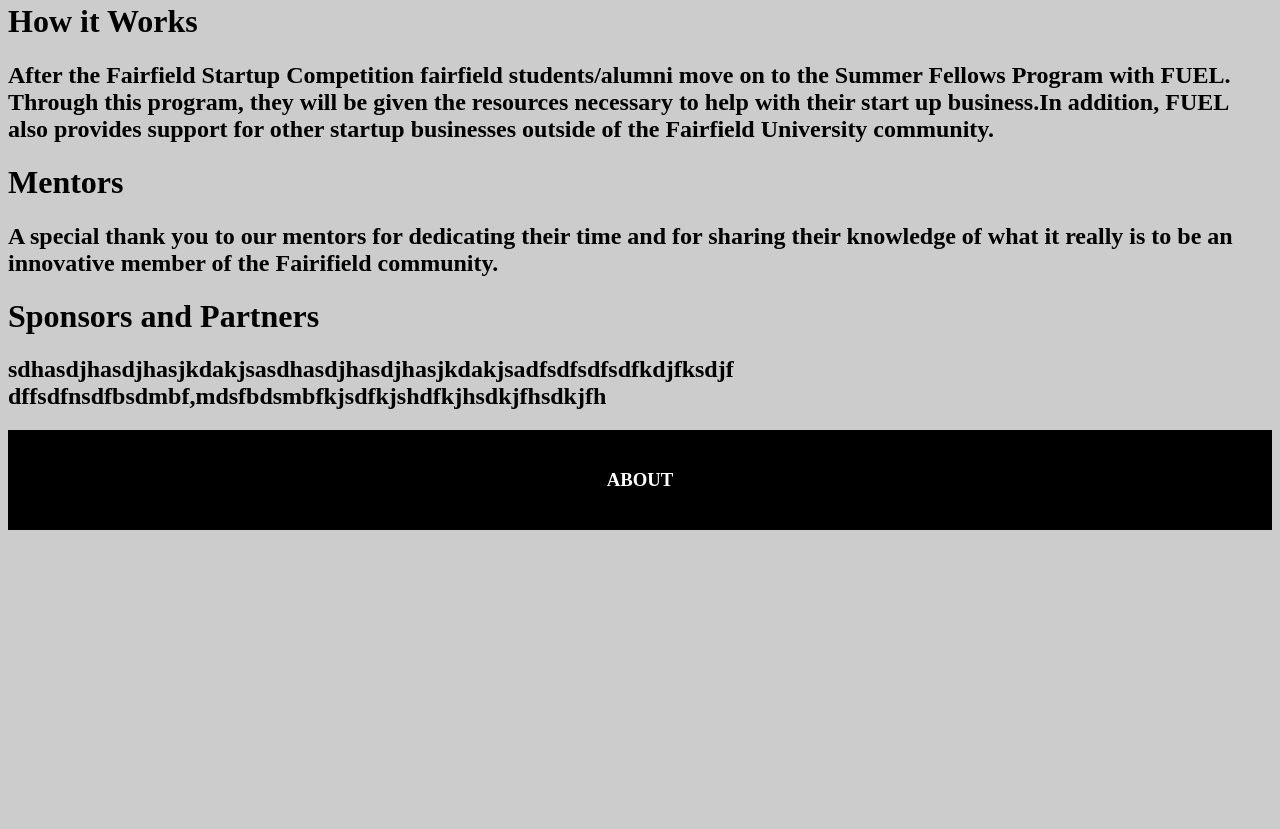
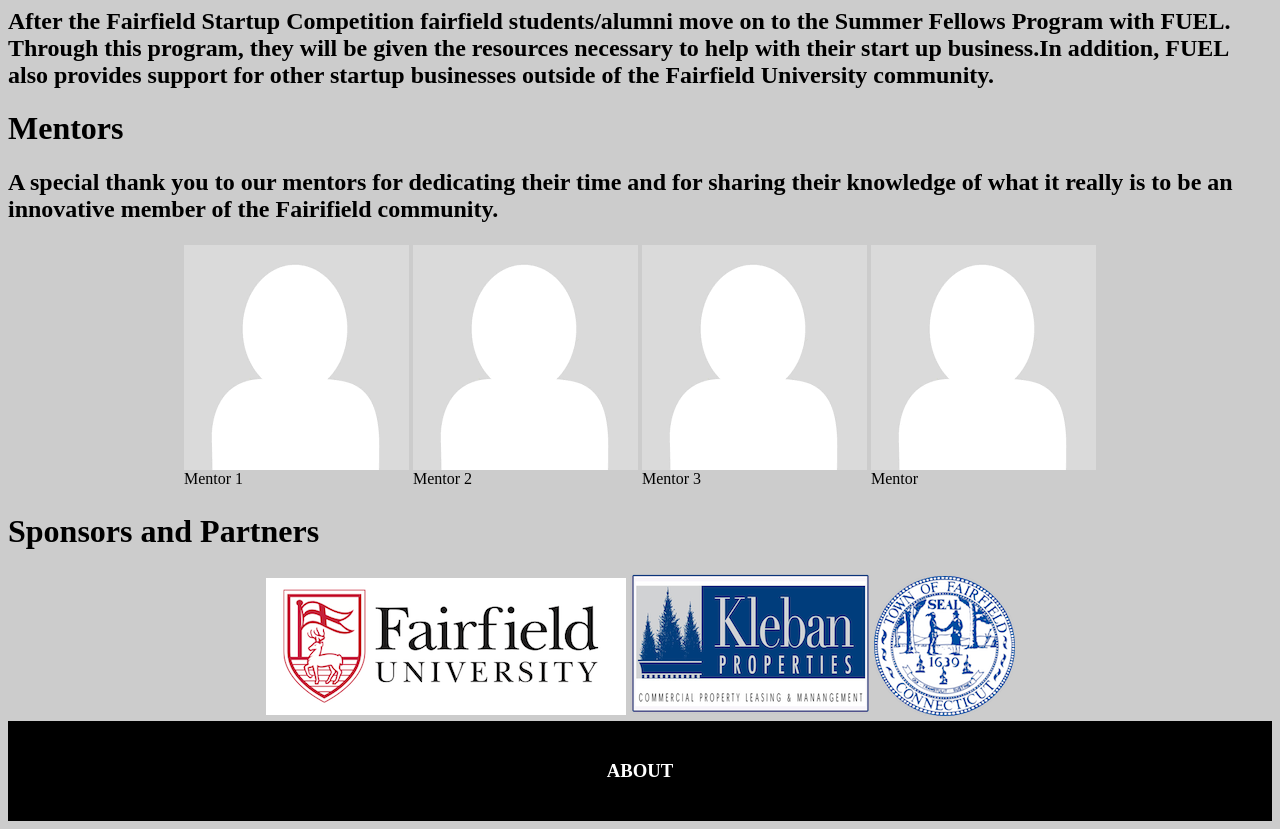
Before and after one commit to aubreytabaco/Fairfield-Fuel---Final-Project, a plain HTML site: page src/about.html in a window 1280 px wide. Shown: the part 818-1647 px from the top of the page. Before the commit the page ends 1356 px from the top, so only its background shows below. Drawn offline with Linux system fonts and the light colour scheme; files whose address does not match are found by name.

Commit message:
Replaced paths/ added more content to about page/added table to make images align

```diff
--- a/src/about.html
+++ b/src/about.html
@@ -196,17 +196,27 @@ h3 {font-style:
   </div>
   <div>
   <h1 id="mission"> Mission</h1>
-    <h2>"FUEL has grown rapaidly and become the gateway through which early stage and developing entreprenurial ventures gain access to valuable expertise, resources, and networks of influence in Fairfield County...In an effort to bring even more life into an already vibrant downtown area, the concept of a 'business incubator' was already endorsed and further positioned as an exciting community resource for the downtown and new center of learning for the university."</h2>
+  <h2>"FUEL has grown rapaidly and become the gateway through which early stage and developing entreprenurial ventures gain access to valuable expertise, resources, and networks of influence in Fairfield County."</h2>
   <h1 id="vision">Vision</h1>
   <h2>"Supporting the innovative spirit of entrepreneurs is central to the core mission of Fairfield University. We accomplish this through an innovative approach that combines student led startups with a public center for entrepreneurship and university outreach in downtown fairfield.""</h2>
   <h1 id="works">How it Works</h1>
   <h2>After the Fairfield Startup Competition fairfield students/alumni move on to the Summer Fellows Program with FUEL. Through this program, they will be given the resources necessary to help with their start up business.In addition, FUEL also  provides support for other startup businesses outside of the Fairfield University community.</h2>
   <h1 id="mentors">Mentors</h1>
   <h2>A special thank you to our mentors for dedicating their time and for sharing their knowledge of what it really is to be an innovative member of the Fairifield community.</h2>
+  <center><table>
+<tr><td><img src="C:\Users\Aubrey\Documents\College\Fall 2016\Web Design\GitHub\Fairfield-Fuel---Final-Project\docs\images\mentor_profile.png" alt="Fairfield University Logo">Mentor 1</td>
+<td><img src="C:\Users\Aubrey\Documents\College\Fall 2016\Web Design\GitHub\Fairfield-Fuel---Final-Project\docs\images\mentor_profile.png" alt=" Kleban Logo">Mentor 2</td>
+<td><img src="C:\Users\Aubrey\Documents\College\Fall 2016\Web Design\GitHub\Fairfield-Fuel---Final-Project\docs\images\mentor_profile.png" alt="Fairfield Town logo">Mentor 3</td>
+<td><img src="C:\Users\Aubrey\Documents\College\Fall 2016\Web Design\GitHub\Fairfield-Fuel---Final-Project\docs\images\mentor_profile.png" alt="Fairfield Town logo">Mentor</td>
+</tr>
+</table></center>
   <h1 id="sponsors">Sponsors and Partners</h1>
-    <h2>sdhasdjhasdjhasjkdakjsasdhasdjhasdjhasjkdakjsadfsdfsdfsdfkdjfksdjf
-    dffsdfnsdfbsdmbf,mdsfbdsmbfkjsdfkjshdfkjhsdkjfhsdkjfh</h2>
-
+  <center><table>
+<tr><td><img src="C:\Users\Aubrey\Documents\College\Fall 2016\Web Design\GitHub\Fairfield-Fuel---Final-Project\docs\images\fairfieldu_logo.png" alt="Fairfield University Logo"></td>
+<td><img src="C:\Users\Aubrey\Documents\College\Fall 2016\Web Design\GitHub\Fairfield-Fuel---Final-Project\docs\images\kleban_logo.png" alt=" Kleban Logo"></td>
+<td><img src="C:\Users\Aubrey\Documents\College\Fall 2016\Web Design\GitHub\Fairfield-Fuel---Final-Project\docs\images\fairfield_town.png" alt="Fairfield Town logo"></td></tr>
+</table></center>
+</div>
  <footer class="page-footer row">
         <h3>ABOUT</h3>
       </footer>
```
Also changed, not shown: src/index.html (+6 -6 lines), docs/images/fairfield_town.png (added), docs/images/fairfieldu_logo.png (added), docs/images/kleban_logo.png (added), docs/images/mentor_profile.png (added). Lines whose indentation alone changed are shown as unchanged.
